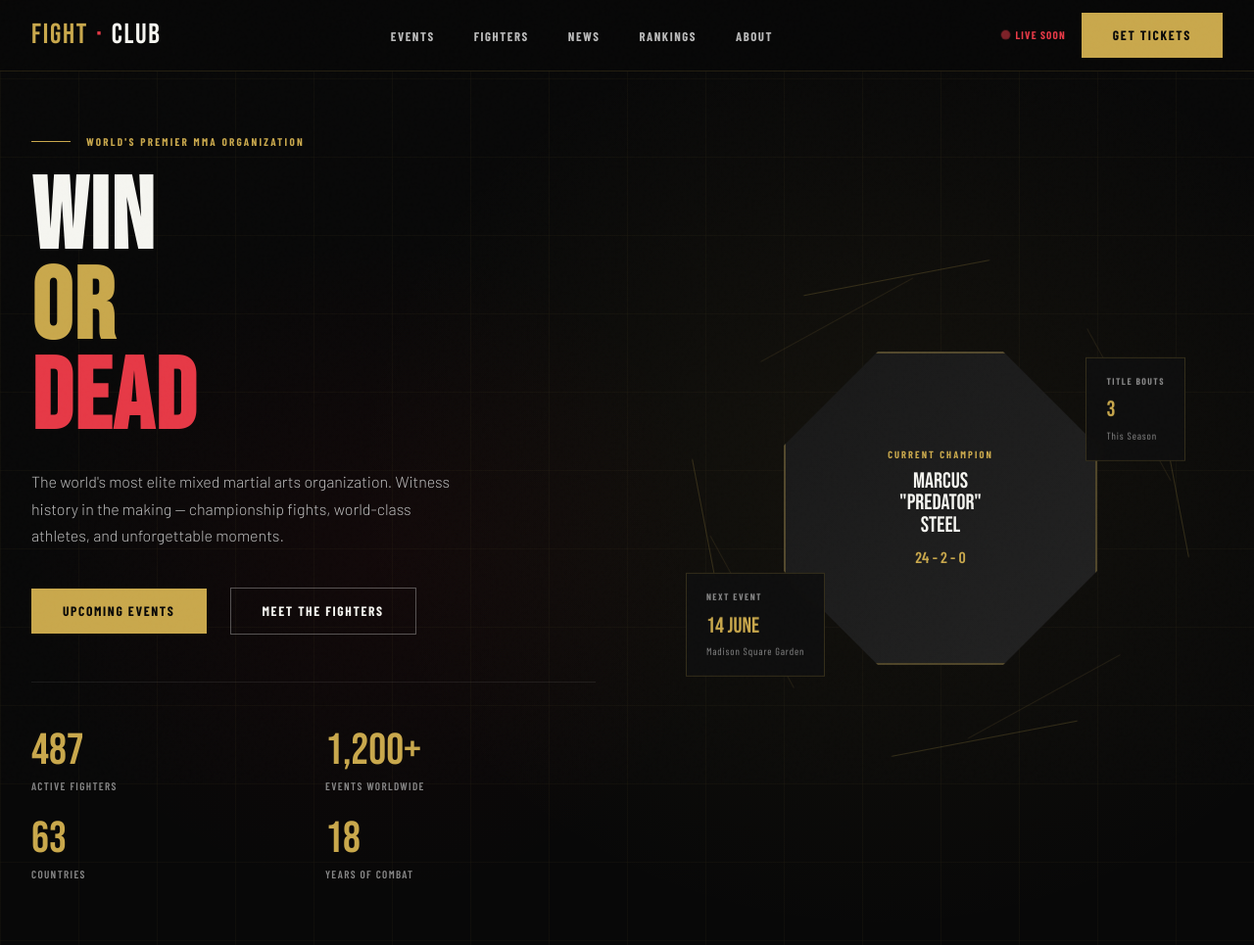
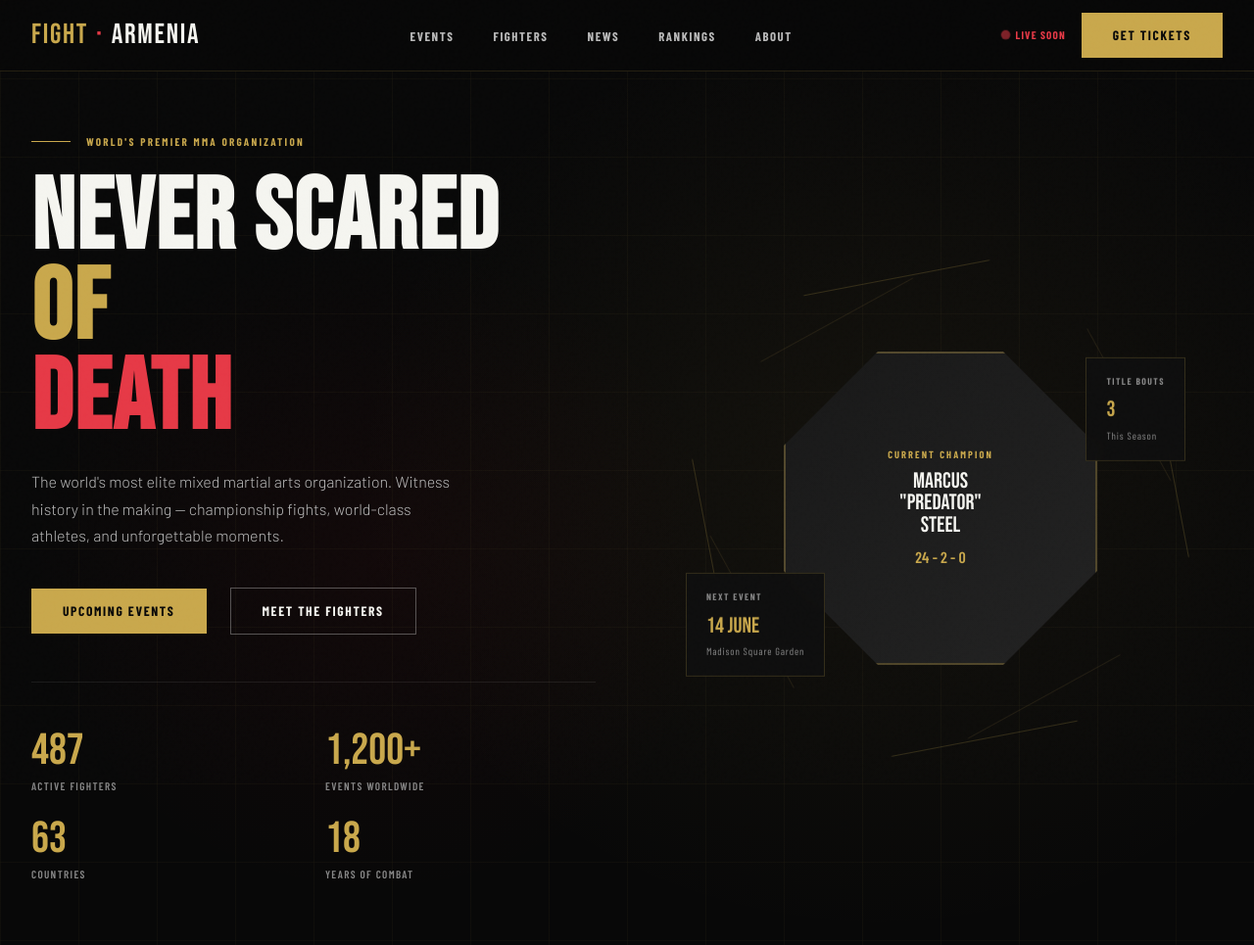
Before and after one commit to junaidshaikh171/Cidi-mma, a Flask app: page / in a window 1280 px wide. Shown: the top 965 px of the page at 98% size. Run offline with Flask 3, Linux system fonts and the light colour scheme; some web fonts are replaced.

Commit message:
Update index.html

```diff
--- a/templates/index.html
+++ b/templates/index.html
@@ -17,7 +17,7 @@
       <a href="#" class="nav-logo">
         <span class="logo-apex">FIGHT</span>
         <span class="logo-dot">·</span>
-        CLUB
+        ARMENIA
       </a>
 
       <ul class="nav-links">
@@ -55,9 +55,9 @@
         </div>
 
         <h1 class="hero-title">
-          <span class="line-1">WIN</span>
-          <span class="line-2">OR</span>
-          <span class="line-3">DEAD</span>
+          <span class="line-1">NEVER SCARED</span>
+          <span class="line-2">OF</span>
+          <span class="line-3">DEATH</span>
         </h1>
 
         <p class="hero-subtitle">
```
